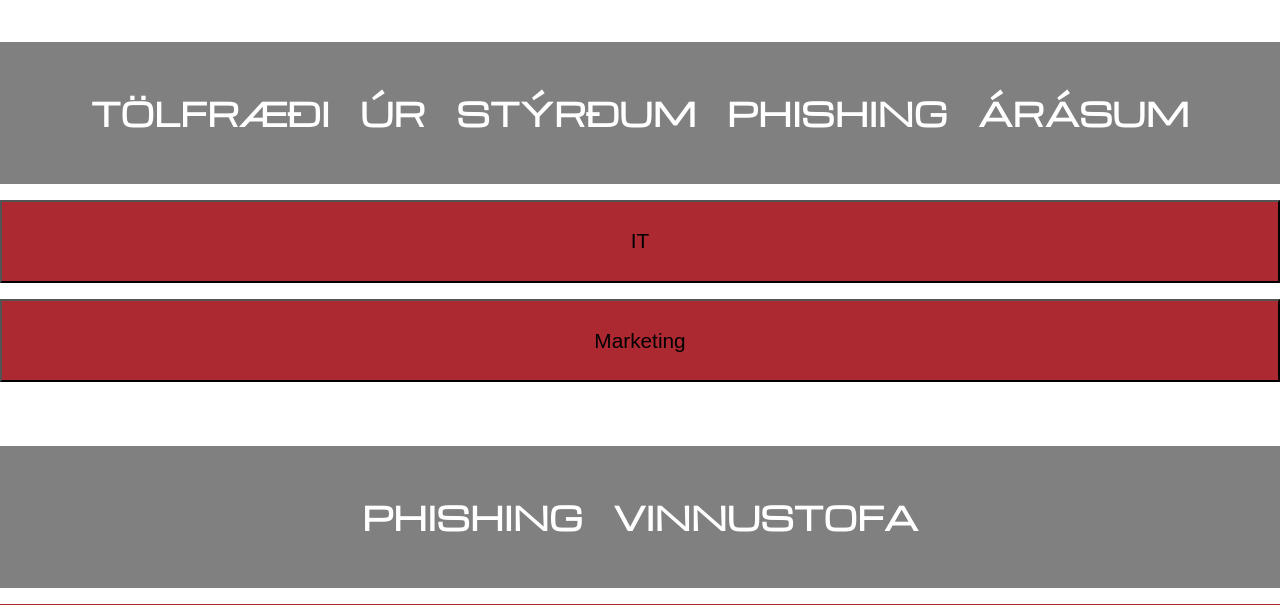
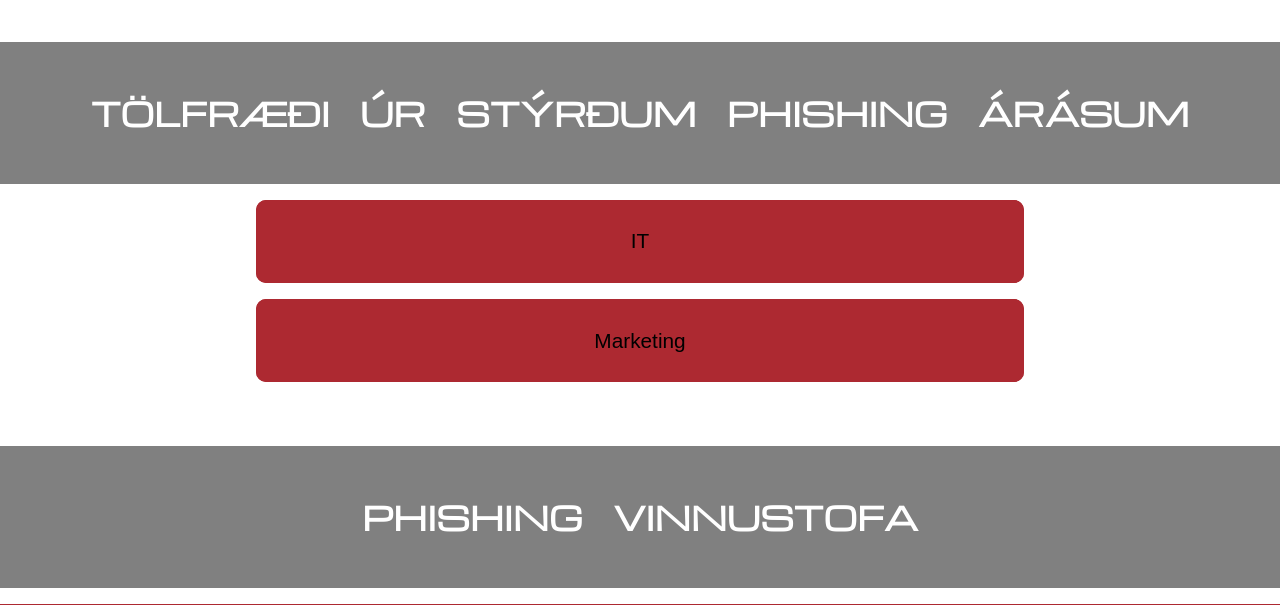
Before and after one commit to WhackingCheese/Reboothack-2020, a PHP site: page / in a window 1280 px wide. Shown: the part 653-1258 px from the top of the page. Run offline with PHP 8.4, Linux system fonts and the light colour scheme.

Commit message:
fínn púss allt

```diff
--- a/website/php/index.php
+++ b/website/php/index.php
@@ -84,6 +84,8 @@
         <div class="section">
             <div class="data_info">
                 <h1>Vinnustofa   í   sýndar   veruleiki</h1>
+            </div>
+            <div class="data_info" id="video">
                 <video class="movie" controls>
                     <source src="img/reboot.mp4" type="video/mp4">
                 </video>
--- a/website/php/styles/email.css
+++ b/website/php/styles/email.css
@@ -3,6 +3,7 @@
     color: white;
 }
 .email_inner img{
+    border-radius: 10px;
     padding: 10px;
     height: auto;
     width: 100%;
--- a/website/php/styles/index.css
+++ b/website/php/styles/index.css
@@ -29,11 +29,12 @@ h1{
     font-size: 2em;
 }
 .bodymain {
-    width: 100%;
+    width: 60%;
     margin: 0em auto;
 }
 
 .department {
+
     flex-wrap: wrap;
     margin-bottom: 1em;
 }
@@ -61,11 +62,13 @@ h1{
 }
 
 #cpInfo {
+
     display: none;
     width: 100%;
     flex-wrap: wrap;
 }
 .department__player > p {
+    border-radius: 10px;
     background-color: #CB4950;
     color: white;
     margin: 1.2em;
@@ -76,6 +79,7 @@ h1{
     padding: 2em;
 }
 .department__header {
+    border-radius: 10px;
     display: flex;
     justify-content: space-between;
     width: 100%;
@@ -83,6 +87,7 @@ h1{
     background: #AD2931;
 }
 .department__header > button {
+    border-color: transparent;
     width: 100%;
     margin: 0 auto;
     padding: 0em;
@@ -96,6 +101,7 @@ h1{
     flex-wrap: wrap;
 }
 #info {
+    border-radius: 10px;
     height: 4em;
 }
 .data_info > img {
@@ -107,3 +113,7 @@ h1{
     width: 80%;
     margin: 16px auto;
 }
+
+#video {
+    background-color: white;
+}
```
